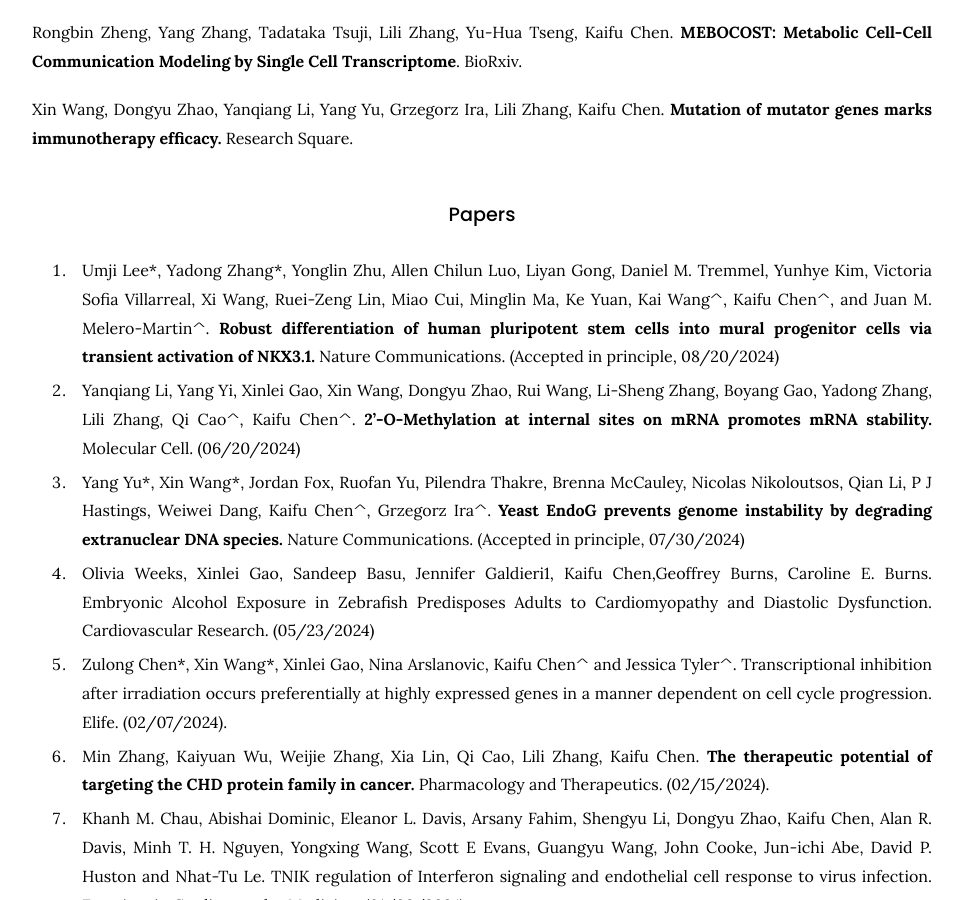
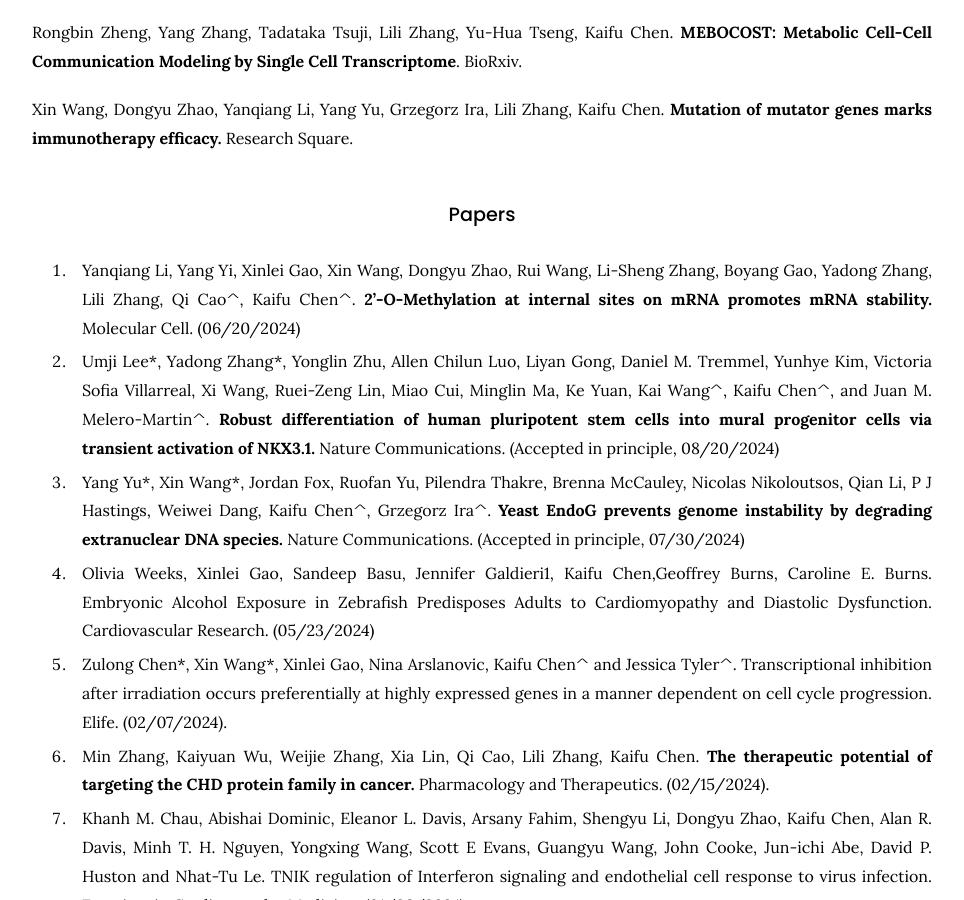
Before and after one commit to kaifuchenlab/kaifuchenlab.github.io, a Jekyll site: the page built from 3.publication/index.md, in a window 1280 px wide and 900 px high, scrolled down 371 px. Shown: the whole window, without its empty margins (158-1122 px from the left). Built offline with Jekyll 4.4.1, drawn with Linux system fonts in a browser that asks for light colours.

```diff
--- a/3.publication/index.md
+++ b/3.publication/index.md
@@ -19,11 +19,11 @@ Research Square.
 
 ### Papers
 
-87. Umji Lee\*, Yadong Zhang\*, Yonglin Zhu, Allen Chilun Luo, Liyan Gong, Daniel M. Tremmel, Yunhye Kim, Victoria Sofia Villarreal, Xi Wang, Ruei-Zeng Lin, Miao Cui, Minglin Ma, Ke Yuan, Kai Wang^, Kaifu Chen^, and Juan M. Melero-Martin^. **Robust differentiation of human pluripotent stem cells into mural progenitor cells via transient activation of NKX3.1.**
+87. Yanqiang Li, Yang Yi, Xinlei Gao, Xin Wang, Dongyu Zhao, Rui Wang, Li-Sheng Zhang, Boyang Gao, Yadong Zhang, Lili Zhang, Qi Cao^, Kaifu Chen^. **2'-O-Methylation at internal sites on mRNA promotes mRNA stability.**
+Molecular Cell. (06/20/2024)
+
+86. Umji Lee\*, Yadong Zhang\*, Yonglin Zhu, Allen Chilun Luo, Liyan Gong, Daniel M. Tremmel, Yunhye Kim, Victoria Sofia Villarreal, Xi Wang, Ruei-Zeng Lin, Miao Cui, Minglin Ma, Ke Yuan, Kai Wang^, Kaifu Chen^, and Juan M. Melero-Martin^. **Robust differentiation of human pluripotent stem cells into mural progenitor cells via transient activation of NKX3.1.**
 Nature Communications. (Accepted in principle, 08/20/2024)
-
-86. Yanqiang Li, Yang Yi, Xinlei Gao, Xin Wang, Dongyu Zhao, Rui Wang, Li-Sheng Zhang, Boyang Gao, Yadong Zhang, Lili Zhang, Qi Cao^, Kaifu Chen^. **2'-O-Methylation at internal sites on mRNA promotes mRNA stability.**
-Molecular Cell. (06/20/2024)
 
 85. Yang Yu\*, Xin Wang\*, Jordan Fox, Ruofan Yu, Pilendra Thakre, Brenna McCauley, Nicolas Nikoloutsos, Qian Li, P J Hastings, Weiwei Dang, Kaifu Chen^, Grzegorz Ira^. **Yeast EndoG prevents genome instability by degrading extranuclear DNA species.**
 Nature Communications. (Accepted in principle, 07/30/2024)
```
